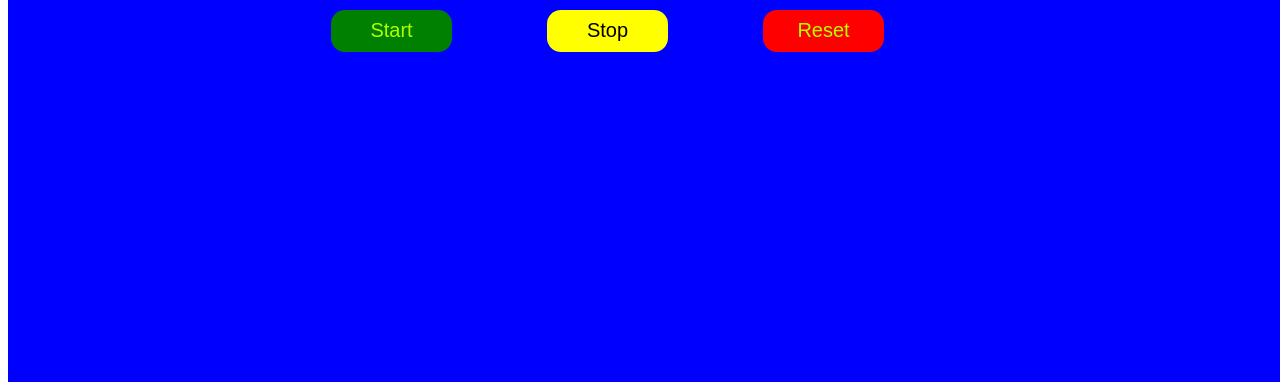
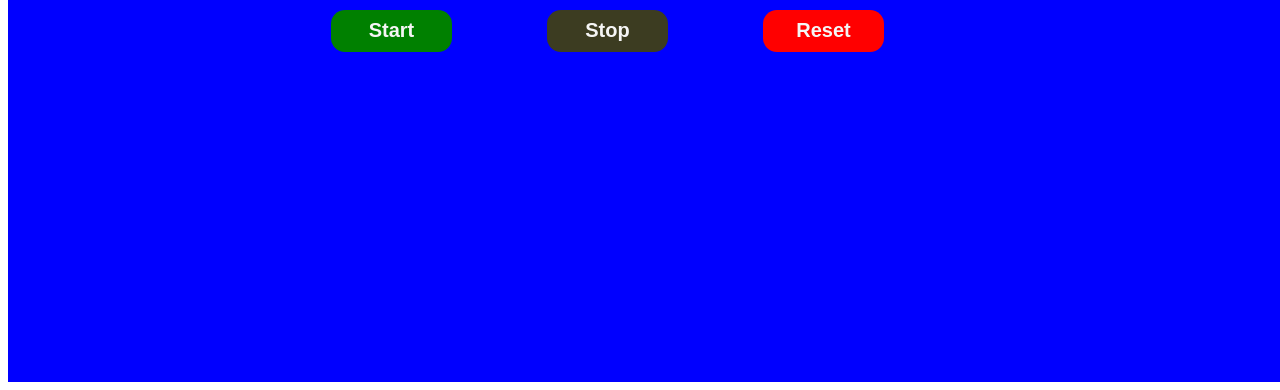
Before and after one commit to vinodhnartu120940/stopwatch, a plain HTML site: page index.html in a window 1280 px wide. Shown: the part 426-816 px from the top of the page. Drawn offline with nearby package versions, Linux system fonts and the light colour scheme.

Commit message:
second commit

```diff
--- a/index.html
+++ b/index.html
@@ -2,11 +2,12 @@
 <html lang="en">
 
 <head>
-    <meta charset="UTF-8">
-    <meta http-equiv="X-UA-Compatible" content="IE=edge">
-    <meta name="viewport" content="width=device-width, initial-scale=1.0">
+  <meta charset="UTF-8" />
+  <meta http-equiv="X-UA-Compatible" content="IE=edge" />
+  <meta name="viewport" content="width=device-width, initial-scale=1.0" />
   <title>StopWatch</title>
-    <link rel="stylesheet" href="style.css">
+  <link rel="stylesheet" href="style.css" />
+  <script src="https://ajax.googleapis.com/ajax/libs/jquery/3.6.0/jquery.min.js"></script>
 </head>
 
 <body>
@@ -18,24 +19,19 @@
         <span id="min">00</span>
         <span>:</span>
         <span id="sec">00</span>
-
       </div>
 
       <div>
-                <button id="start" onclick="startTimer()">Start </button>
-                <button style="background-color: yellow;color: black;">Stop </button>
-                <button style="background-color: red;">Reset</button>
+        <input class="button" type="button" id="tostart" text="start" onclick="startTimer()" value="Start" />
+        <input class="button" type="button" id="tostart" text="stop" onclick="stopTimer()" style="
+            background-color: #3c3c21" value="Stop" />
+        <input class="button" type="button" id="tostart" text="clear" onclick="resetTimer()"
+          style="background-color: red" value="Reset" />
       </div>
     </form>
-
-
   </div>
-
-
 
   <script src="index.js"></script>
 </body>
 
-
-
 </html>
--- a/index.js
+++ b/index.js
@@ -1,46 +1,103 @@
+// // let number = `00`;
+// // document.getElementById("hr").innerText = number;
+// // document.getElementById("min").innerText = number;
+// // document.getElementById("sec").innerText = number;
+// // function startTime() {
 
+// //     let date = new Date()
+// //     let hour = date.getHours();
+// //     document.getElementById("hr").innerText = hour;
+// //     let minutes = date.getMinutes();
+// //     document.getElementById("min").innerHTML = minutes;
+// //     let second = date.getSeconds();
+// //     document.getElementById("sec").innerHTML = second
 
-// let number = `00`;
-// document.getElementById("hr").innerText = number;
-// document.getElementById("min").innerText = number;
-// document.getElementById("sec").innerText = number;
-// function startTime() {
-
-//     let date = new Date()
-//     let hour = date.getHours();
-//     document.getElementById("hr").innerText = hour;
-//     let minutes = date.getMinutes();
-//     document.getElementById("min").innerHTML = minutes;
-//     let second = date.getSeconds();
-//     document.getElementById("sec").innerHTML = second
-
-// }
+// // }
 let sec = 0;
 let min = 0;
 let hr = 0;
+let clear;
 
 
 
-setInterval(startTimer, 1000);
+// function stop() {
+//     clearInterval(startWatch);
+// }
+
+
+
+
+// $(document).ready(function () {
+//     $("#tostart").click(function () {
+//         setInterval(function () {
+//             sec = sec + 1
+//             document.getElementById("sec").innerHTML = sec;
+//             if (sec >= 60) {
+//                 sec = sec - 60
+//                 // sec = sec + 1
+//                 min = min + 1
+//                 document.getElementById("min").innerHTML = min;
+//             }
+//             if (min >= 60) {
+//                 min = min - 60;
+//                 hr = hr + 1;
+//                 document.getElementById("hr").innerHTML = hr;
+//             }
+
+
+//             // document.getElementById("hr").innerHTML = "helo";
+//             console.log(sec)
+//         }, 1000);
+//     });
+// });
 function startTimer() {
+    clear = setInterval(function () {
+        sec = sec + 1;
+        if (sec < 10) {
+            document.getElementById("sec").innerHTML = "0" + sec;
+        } else {
+            document.getElementById("sec").innerHTML = sec;
+        }
 
-    sec = sec + 1
-    document.getElementById("sec").innerHTML = sec;
         if (sec >= 60) {
-        sec = sec - 60
+            // sec = sec - 60
+            sec = 0;
             // sec = sec + 1
-        min = min + 1
+            min = min + 1;
+            if (min < 10) {
+                document.getElementById("min").innerHTML = "0" + min;
+            } else {
                 document.getElementById("min").innerHTML = min;
+            }
+
         }
         if (min >= 60) {
             min = min - 60;
             hr = hr + 1;
+            if (hr < 10) {
+                document.getElementById("hr").innerHTML = "0" + hr;
+            } else {
                 document.getElementById("hr").innerHTML = hr;
+            }
+
         }
 
 
         // document.getElementById("hr").innerHTML = "helo";
         console.log(sec)
+    }, 1000);
+}
+function stopTimer() {
+    clearInterval(clear)
+}
 
+function resetTimer() {
+    clearInterval(clear);
+    sec = 0;
+    min = 0;
+    hr = 0;
+    document.getElementById("hr").innerHTML = "00";
+    document.getElementById("min").innerHTML = "00";
+    document.getElementById("sec").innerHTML = "00";
 
 }
--- a/style.css
+++ b/style.css
@@ -7,18 +7,19 @@
     background-color: blue;
 }
 
-button {
+.button {
     width: 121px;
     border-radius: 14px;
     background-color: green;
     height: 42px;
     border: none;
-    color: #afff00;
+    color: whitesmoke;
     font-size: 20px;
     padding: revert-layer;
     margin: 5px;
     margin-right: 86px;
-  }
+    font-weight: bold;
+}
 
 .element {
     border: none solid green;
```
Also changed, not shown: stopWatch.txt, 1 other file. Lines whose indentation alone changed are shown as unchanged.
